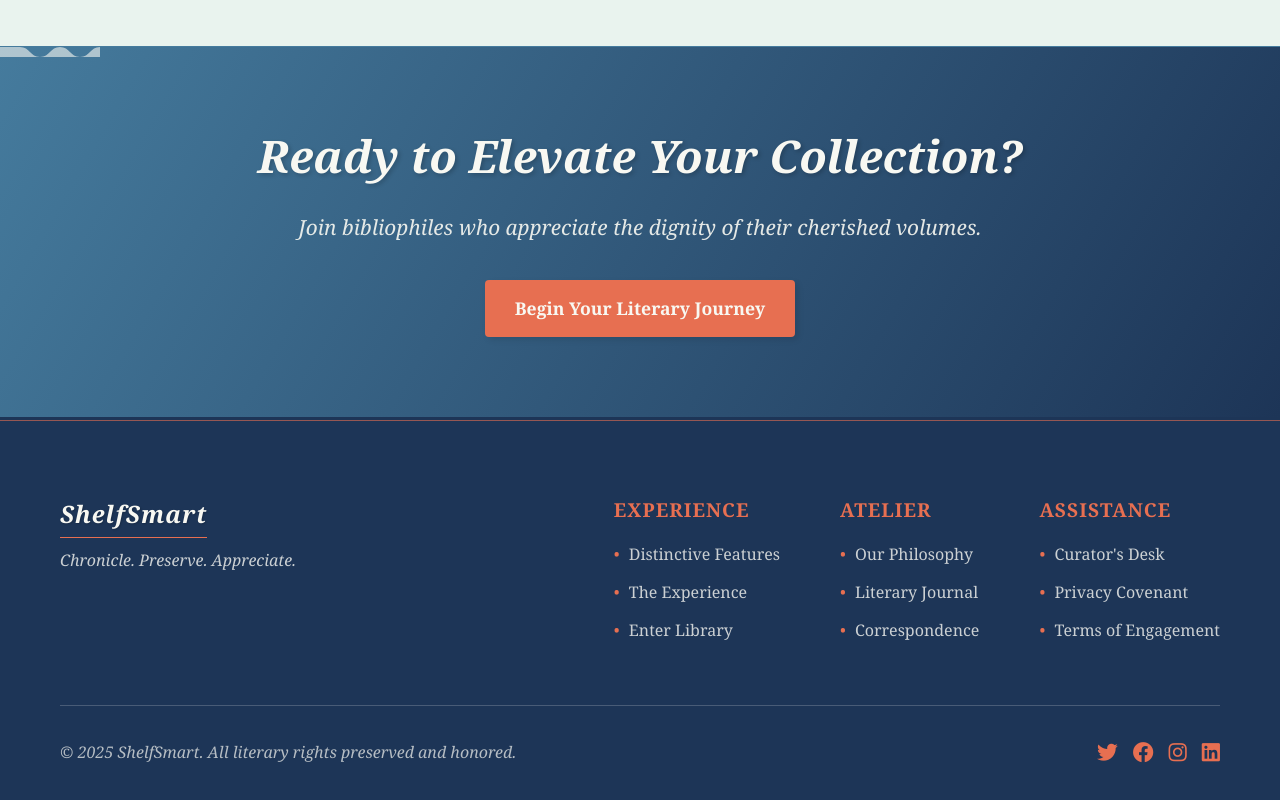
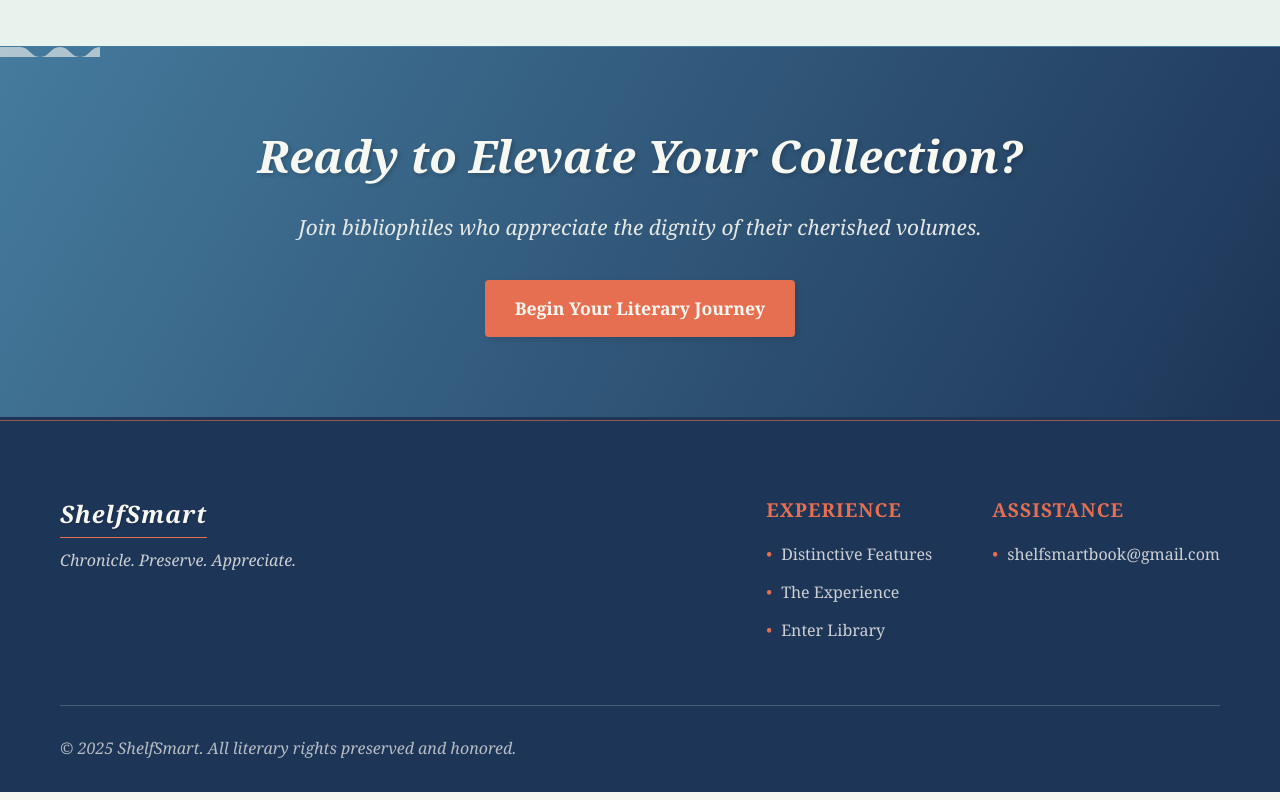
Before and after one commit to albertjoseph0/book-vision-app, a website: page public/landing.html in a window 1280 px wide. Shown: the part 2832-3632 px from the top of the page. Drawn offline with Linux system fonts and the light colour scheme.

Commit message:
add email to landing, rm dead links

```diff
--- a/public/landing.html
+++ b/public/landing.html
@@ -192,31 +192,16 @@
                         </ul>
                     </div>
                     <div class="footer-column">
-                        <h3>Atelier</h3>
-                        <ul>
-                            <li><a href="#">Our Philosophy</a></li>
-                            <li><a href="#">Literary Journal</a></li>
-                            <li><a href="#">Correspondence</a></li>
-                        </ul>
-                    </div>
-                    <div class="footer-column">
                         <h3>Assistance</h3>
                         <ul>
-                            <li><a href="#">Curator's Desk</a></li>
-                            <li><a href="#">Privacy Covenant</a></li>
-                            <li><a href="#">Terms of Engagement</a></li>
+                            <li><a href="mailto:shelfsmartbook@gmail.com">shelfsmartbook@gmail.com</a></li>
                         </ul>
                     </div>
                 </div>
             </div>
             <div class="footer-bottom">
                 <p>&copy; 2025 ShelfSmart. All literary rights preserved and honored.</p>
-                <div class="social-icons">
-                    <a href="#"><i class="fab fa-twitter"></i></a>
-                    <a href="#"><i class="fab fa-facebook"></i></a>
-                    <a href="#"><i class="fab fa-instagram"></i></a>
-                    <a href="#"><i class="fab fa-linkedin"></i></a>
-                </div>
+
             </div>
         </div>
     </footer>
```
